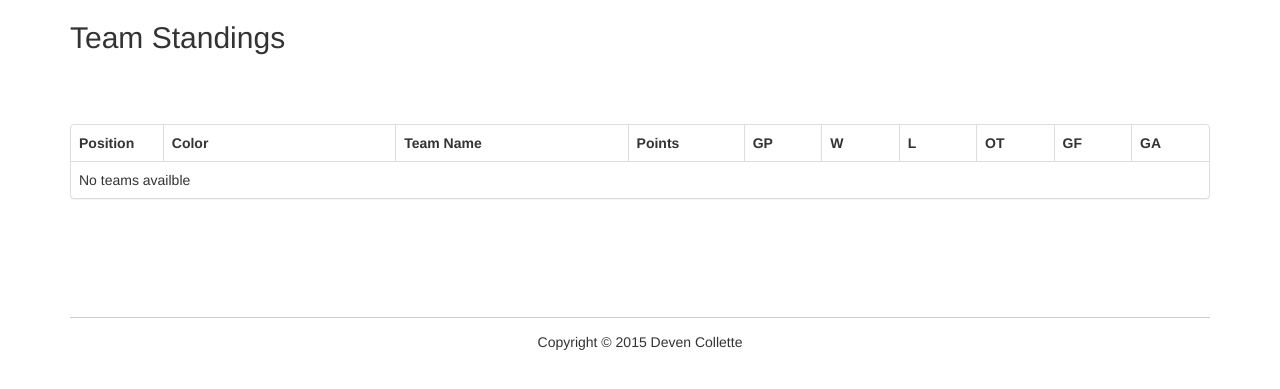
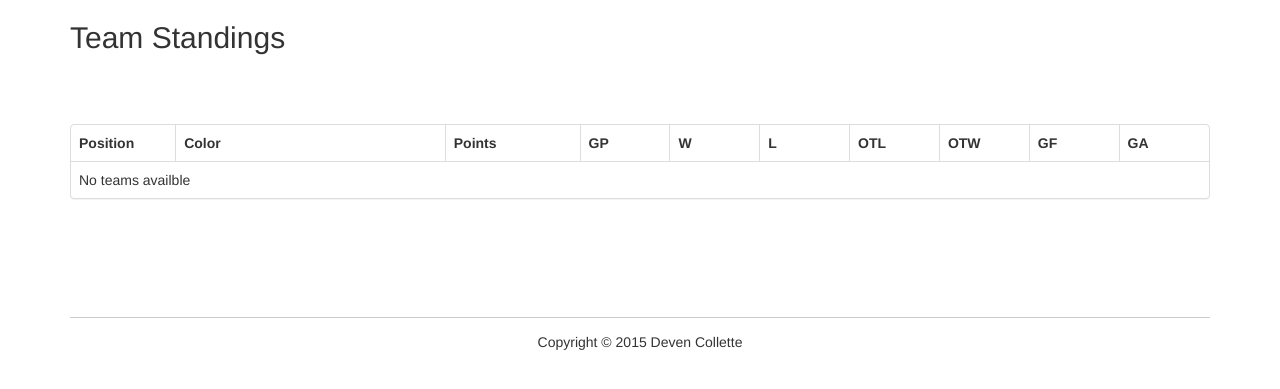
Before and after one commit to DevenCC/cbhl, a CodeIgniter app: a page that uses application/views/team_standings.php in a window 1280 px wide. Shown: the part 54-443 px from the top of the page. Run offline with CodeIgniter, Linux system fonts and the light colour scheme; data that the repository does not hold is empty.

Commit message:
Changed Teams standings layout to have otl & otw
Added Overtime wins to teams standings and removed team name column

```diff
--- a/application/controllers/team_standings.php
+++ b/application/controllers/team_standings.php
@@ -166,6 +166,7 @@ class Team_standings extends MY_Controller
 			$teams[$team->teamid]->wins = $wins;
 			$teams[$team->teamid]->losses = $losses;
 			$teams[$team->teamid]->ot_losses = $ot_losses;
+			$teams[$team->teamid]->ot_wins = $wins - $regulation_wins;
 			$teams[$team->teamid]->regulation_wins = $regulation_wins;
 			$teams[$team->teamid]->points = $points;
 			$teams[$team->teamid]->goals_against = $goals_against;
--- a/application/views/team_standings.php
+++ b/application/views/team_standings.php
@@ -27,9 +27,6 @@
 				<th class="col-color" width="15%">
 					Color
 				</th>
-				<th class="col-team-name" width="15%">
-					Team Name
-				</th>
 				<th class="col-points" width="7.5%">
 					Points
 				</th>
@@ -42,8 +39,11 @@
 				<th class="col-losses" width="5%">
 					L
 				</th>
-				<th class="col-over-times" width="5%">
-					OT
+				<th class="col-over-times-loses" width="5%">
+					OTL
+				</th>
+				<th class="col-over-times-wins" width="5%">
+					OTW
 				</th>
 				<th class="col-goals-for" width="5%">
 					GF
@@ -65,9 +65,6 @@
 								<?php print $team->team_color; ?>
 							</td>
 							<td>
-								<?php print $team->team_name ? $team->team_name : "<i>N/A</i>"; ?>
-							</td>
-							<td>
 								<?php print $team->points; ?>
 							</td>
 							<td>
@@ -81,6 +78,9 @@
 							</td>
 							<td>
 								<?php print $team->ot_losses; ?>
+							</td>
+							<td>
+								<?php print $team->ot_wins; ?>
 							</td>
 							<td>
 								<?php print $team->goals_for; ?>
```
